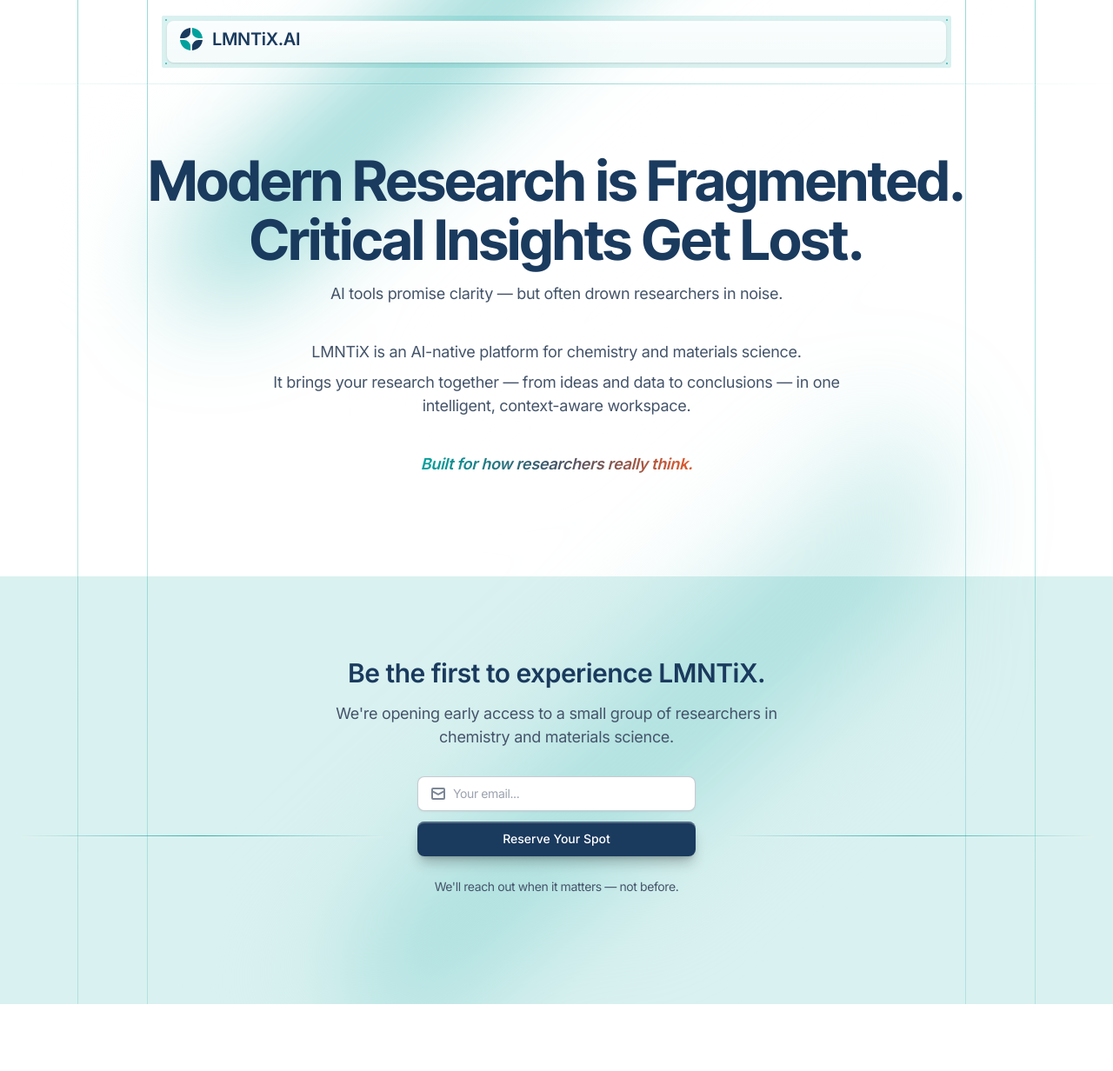
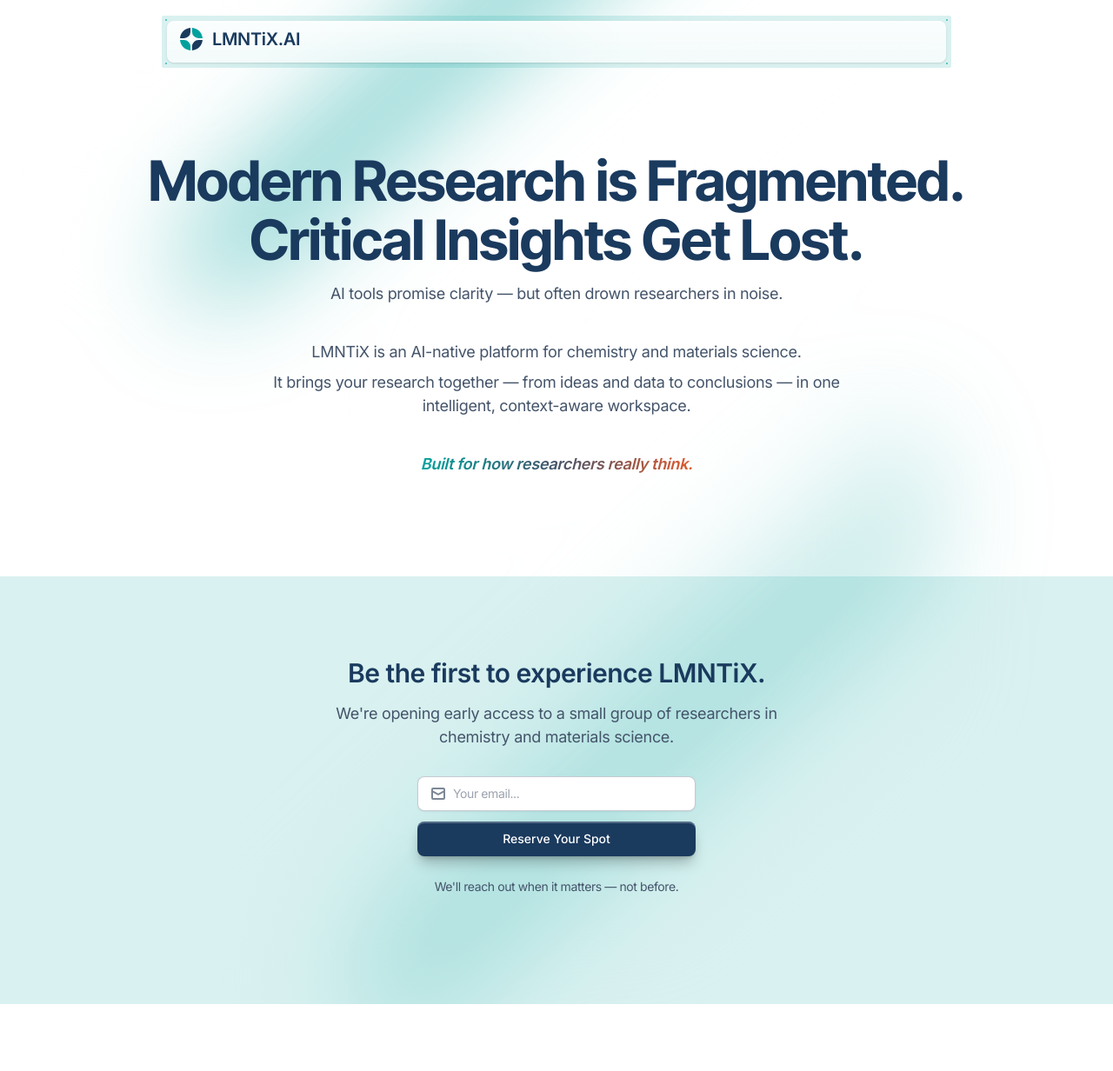
Before and after one commit to lmntix-ai/lmntix-landing-page, a website: page index.html in a window 1280 px wide. Shown: the top 1232 px of the page at 87% size. Drawn offline with nearby package versions, Linux system fonts and the light colour scheme.

Commit message:
removed vertical and horizontal decorative lines

```diff
--- a/index.html
+++ b/index.html
@@ -32,18 +32,8 @@
         <div class="absolute w-[960px] h-16 top-[820px] left-24 animate-[swing_9s_-3s_ease-in-out_infinite] before:absolute before:inset-0 before:rounded-tl-full before:rounded-br-full before:bg-gradient-to-b before:from-transparent before:to-transparent before:via-lmntix-white dark:before:via-lmntix-primary/70 before:-rotate-[42deg]">
         </div>
       </div>
-      <!-- Vertical lines -->
-      <div class="absolute inset-y-0 w-[1102px] left-1/2 -translate-x-1/2 -z-10 pointer-events-none"
-           aria-hidden="true">
-        <!-- Left side -->
-        <div class="before:absolute before:inset-y-0 before:left-0 before:border-l before:[border-image:linear-gradient(to_bottom,theme(colors.lmntix-accent-teal/.4),transparent)1] dark:before:[border-image:linear-gradient(to_bottom,theme(colors.lmntix-accent-teal/.16),transparent)1] before:shadow-[-1px_0_0_0_theme(colors.lmntix-white/.2)] dark:before:shadow-none after:absolute after:inset-y-0 after:left-20 after:border-l after:[border-image:linear-gradient(to_bottom,theme(colors.lmntix-accent-teal/.4),transparent)1] dark:after:[border-image:linear-gradient(to_bottom,theme(colors.lmntix-accent-teal/.16),transparent)1] after:shadow-[-1px_0_0_0_theme(colors.lmntix-white/.2)] dark:after:shadow-none">
-        </div>
-        <!-- Right side -->
-        <div class="before:absolute before:inset-y-0 before:right-0 before:border-l before:[border-image:linear-gradient(to_bottom,theme(colors.lmntix-accent-teal/.4),transparent)1] dark:before:[border-image:linear-gradient(to_bottom,theme(colors.lmntix-accent-teal/.16),transparent)1] before:shadow-[-1px_0_0_0_theme(colors.lmntix-white/.2)] dark:before:shadow-none after:absolute after:inset-y-0 after:right-20 after:border-l after:[border-image:linear-gradient(to_bottom,theme(colors.lmntix-accent-teal/.4),transparent)1] dark:after:[border-image:linear-gradient(to_bottom,theme(colors.lmntix-accent-teal/.16),transparent)1] after:shadow-[-1px_0_0_0_theme(colors.lmntix-white/.2)] dark:after:shadow-none">
-        </div>
-      </div>
       <!-- Site header -->
-      <header class="absolute top-4 md:top-6 w-full z-30 pb-4 md:pb-6 border-b [border-image:linear-gradient(to_right,transparent,theme(colors.lmntix-accent-teal/.4),transparent)1] dark:[border-image:linear-gradient(to_right,transparent,theme(colors.lmntix-accent-teal/.16),transparent)1] shadow-[0_1px_0_0_theme(colors.lmntix-white/.2)] dark:shadow-none">
+      <header class="absolute top-4 md:top-6 w-full z-30 pb-4 md:pb-6">
         <div class="px-4 sm:px-6">
           <div class="max-w-4xl mx-auto">
             <div class="relative flex items-center justify-between gap-x-2 h-12 bg-gradient-to-b from-lmntix-white/90 to-lmntix-white/70 dark:from-lmntix-helper/80 dark:to-lmntix-helper/70 rounded-lg px-3 shadow">
@@ -122,7 +112,7 @@
               </p>
             </div>
             <!-- Form & Avatars -->
-            <div class="relative flex items-center justify-center gap-10 before:h-px before:w-full before:border-b before:[border-image:linear-gradient(to_right,transparent,theme(colors.lmntix-accent-teal/.8),transparent)1] dark:before:[border-image:linear-gradient(to_right,transparent,theme(colors.lmntix-accent-teal/.16),transparent)1] before:shadow-sm before:shadow-white/20 dark:before:shadow-none after:h-px after:w-full after:border-b after:[border-image:linear-gradient(to_right,transparent,theme(colors.lmntix-accent-teal/.8),transparent)1] dark:after:[border-image:linear-gradient(to_right,transparent,theme(colors.lmntix-accent-teal/.16),transparent)1] after:shadow-sm after:shadow-white/20 dark:after:shadow-none mb-11">
+            <div class="relative flex items-center justify-center gap-10 mb-11">
               <div class="w-full max-w-xs mx-auto shrink-0">
                 <form class="relative"
                       id="waitlistForm"
@@ -232,7 +222,7 @@
         </section>
       </main>
       <!-- Site footer -->
-      <footer class="border-t [border-image:linear-gradient(to_right,transparent,theme(colors.lmntix-accent-teal/.4),transparent)1] dark:[border-image:linear-gradient(to_right,transparent,theme(colors.lmntix-accent-teal/.16),transparent)1] shadow-[0_1px_0_0_theme(colors.lmntix-white/.2)] dark:shadow-none bg-lmntix-white dark:bg-lmntix-primary">
+      <footer class="bg-lmntix-white dark:bg-lmntix-primary">
         <div class="px-4 sm:px-6">
           <div class="max-w-3xl mx-auto">
             <div class="text-center py-8">
```
